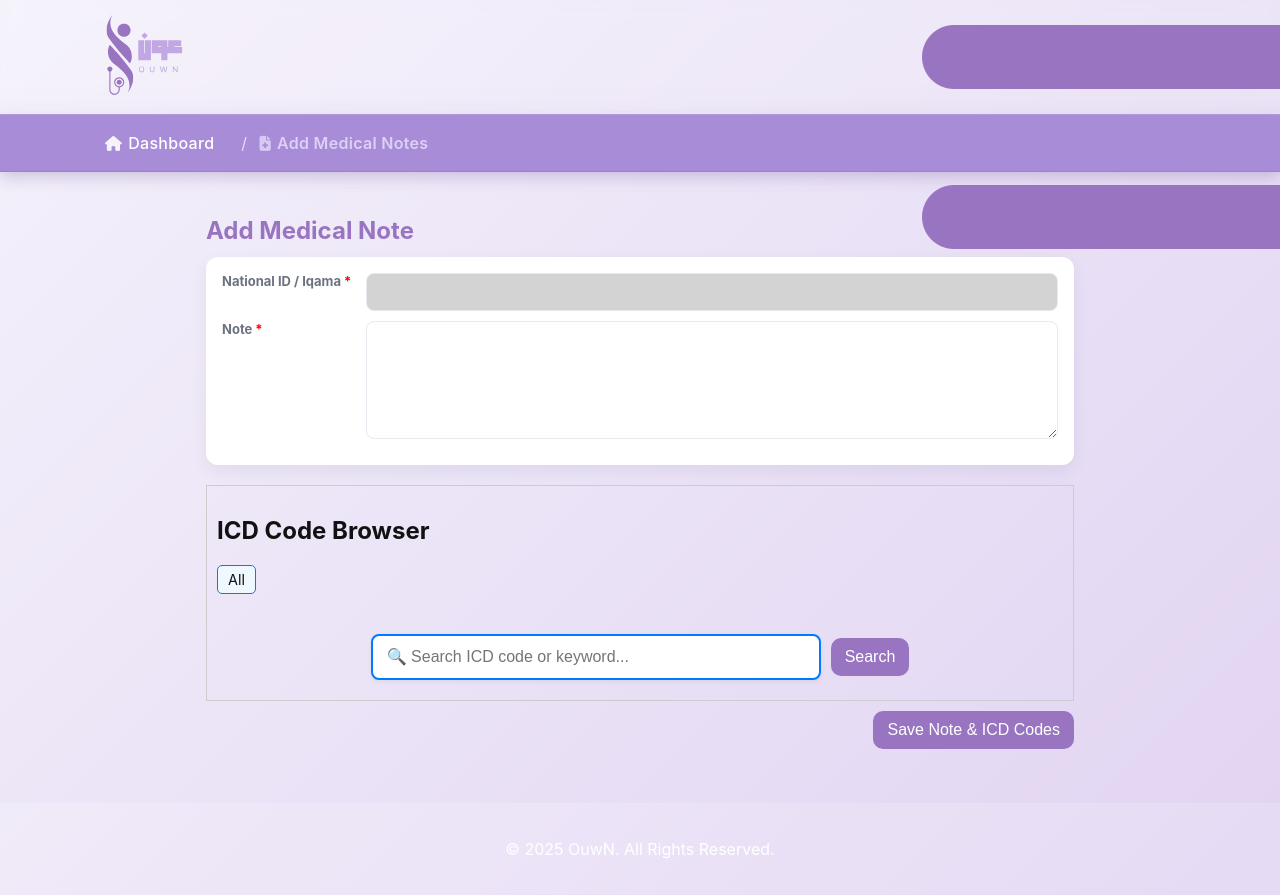
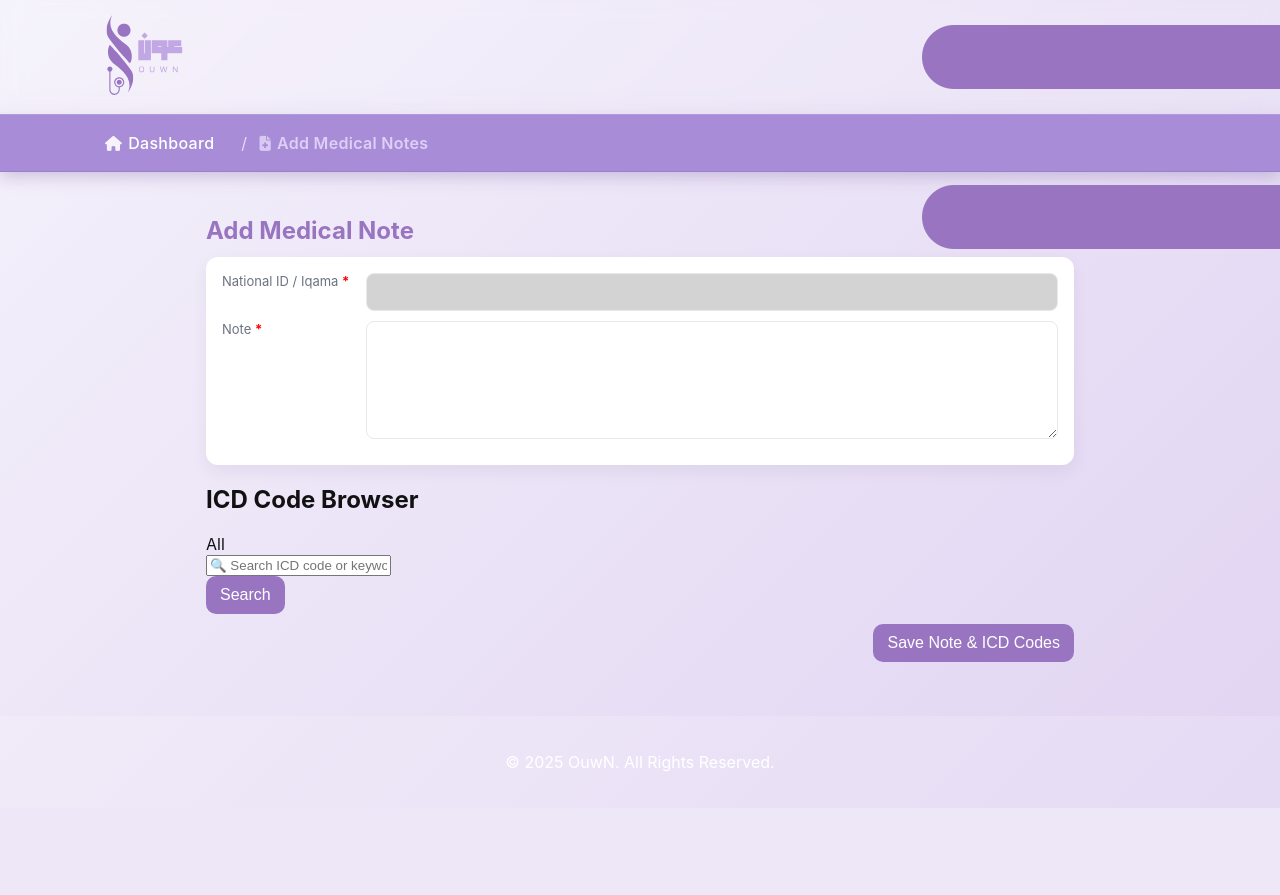
Before and after one commit to Dalia1003/gp9, a Flask app: page /MedicalNotes in a window 1280 px wide; the page is wider, and only the part inside the window is pictured. After the commit the page ends 771 px from the top of that part, so only its background shows below. Run offline with Flask 3, Linux system fonts and the light colour scheme; the visitor is signed in with stand-in values (Sample User, id 1); parts of the project's set-up code (start-up, migrations or seed data) failed here and were passed over.

Commit message:
Update MedicalNotes.html

```diff
--- a/templates/MedicalNotes.html
+++ b/templates/MedicalNotes.html
@@ -4,50 +4,6 @@
   <meta charset="UTF-8">
   <title>Add Medical Note & ICD Codes</title>
   <link rel="stylesheet" href="/static/style.css">
-
-  <style>
-    /* Layout containers */
-    .icd-container { margin-top: 20px; padding: 10px; border: 1px solid #ccc; }
-    .result-item { margin: 5px 0; display: flex; align-items: center; padding: 5px; border-bottom: 1px solid #eee; }
-
-    /* Category boxes */
-    .category-boxes { display: flex; overflow-x: auto; white-space: nowrap; gap: 8px; margin-bottom: 10px; padding-bottom: 5px; }
-    .category-box { padding: 5px 10px; border: 1px solid #007BFF; border-radius: 5px; background-color: #f0f8ff; cursor: pointer; transition: 0.2s; flex: 0 0 auto; font-size: 0.9rem; }
-    .category-box:hover, .category-box.active { background-color: #007BFF; color: #fff; font-weight: bold; }
-
-    /* Selected codes */
-    #selectedCodesContainer { display: flex; overflow-x: auto; white-space: nowrap; gap: 5px; margin-bottom: 10px; padding-bottom: 5px; }
-    .selected-code { background-color: #007BFF; color: #fff; padding: 4px 8px; border-radius: 4px; font-size: 0.85rem; display: flex; align-items: center; gap: 5px; flex: 0 0 auto; }
-
-    /* Hide scrollbars */
-    .category-boxes, #selectedCodesContainer { -ms-overflow-style: none; scrollbar-width: none; }
-    .category-boxes::-webkit-scrollbar, #selectedCodesContainer::-webkit-scrollbar { display: none; }
-
-    /* Form layout */
-    .row { margin-bottom: 15px; }
-    .row label { display: block; margin-bottom: 5px; font-weight: bold; }
-    input[type=text], textarea { width: 100%; padding: 8px; border: 1px solid #ccc; border-radius: 4px; }
-
-    /* Buttons */
-    button { padding: 15px 12px; border: none; background-color: #007BFF; color: #fff; border-radius: 4px; cursor: pointer; }
-    button:hover { background-color: #0056b3; }
-
-    /* Floating banner */
-    .banner { display: none; padding: 12px 16px; border-radius: 10px; max-width: 540px; text-align: center; font-weight: 600;
-              position: fixed; top: 20px; left: 50%; transform: translateX(-50%); z-index: 9999; box-shadow: 0 4px 10px rgba(0,0,0,0.2); }
-    .banner.show { display: block; }
-    .banner.success { background: #2e7d32; color: #fff; }
-    .banner.error { background: #f44336; color: #fff; }
-
-    /* Search bar */
-    .search-section { display: flex; justify-content: center; align-items: center; gap: 10px; margin-top: 20px; margin-bottom: 10px; }
-    .search-bar { flex: 1; max-width: 450px; }
-    #searchBox { width: 100%; padding: 12px 14px; border: 2px solid #007BFF; border-radius: 8px; font-size: 1rem; box-shadow: 0 2px 5px rgba(0,0,0,0.05); }
-    #searchBox:focus { border-color: #0056b3; box-shadow: 0 3px 8px rgba(0,0,0,0.15); }
-
-    .search-btn { background-color: #007BFF; padding: 12px 22px; border-radius: 8px; }
-    .search-btn:hover { background-color: #0056b3; }
-  </style>
 </head>
 
 <body class="form-page medical-note">
@@ -111,14 +67,14 @@
 </footer>
 
 <script>
-  // ---------- State ----------
+  // State
   let selectedCodes = {{ selected_icd_codes | default([]) | tojson | safe }};
   let currentCategory = "";
   let currentICDResults = [];   // full result list for current view
   let renderIndex = 0;          // how many items already rendered
   const PAGE_SIZE = 40;         // how many codes to render per batch
 
-  // ---------- Helpers ----------
+  // Helpers
   function showMessage(msg, type = "success", duration = 3000) {
     const banner = document.getElementById("saveMessage");
     banner.textContent = msg;
@@ -152,7 +108,7 @@
 
   window.removeCode = removeCode; // so onclick in HTML string works
 
-  // ---------- Load Categories ----------
+  // Load Categories
   function initCategories() {
     fetch("/icd_categories")
       .then((res) => res.json())
@@ -180,7 +136,7 @@
       });
   }
 
-  // ---------- Load ICD by Category ----------
+  //  Load ICD by Category
   function loadByCategory(category) {
     fetch(`/icd_by_category/${encodeURIComponent(category)}`)
       .then((res) => res.json())
@@ -192,7 +148,7 @@
       });
   }
 
-  // ---------- Search ----------
+  // Search
   function searchICD() {
     const term = document.getElementById("searchBox").value.trim();
     if (!term) return;
@@ -213,7 +169,7 @@
 
   window.searchICD = searchICD; // used by the Search button onclick
 
-  // ---------- Infinite Scroll Rendering ----------
+  // Infinite Scroll Rendering
   function displayICDResults(data) {
     const resultsDiv = document.getElementById("results");
     resultsDiv.innerHTML = "";
@@ -272,7 +228,7 @@
     }
   }
 
-  // ---------- Select / Unselect Codes ----------
+  // Select and Unselect Codes
   function initResultsListener() {
     document.getElementById("results").addEventListener("change", (e) => {
       if (!e.target.matches("input[type='checkbox']")) return;
@@ -292,7 +248,7 @@
     });
   }
 
-  // ---------- Save Note + ICD Codes ----------
+  // Save Note + ICD Codes
   function initSaveButton() {
     document
       .getElementById("saveBothBtn")
@@ -333,7 +289,7 @@
       });
   }
 
-  // ---------- Init on Load ----------
+  // Init on Load
   window.addEventListener("load", () => {
     updateSelectedCodesUI();
     initCategories();
```
